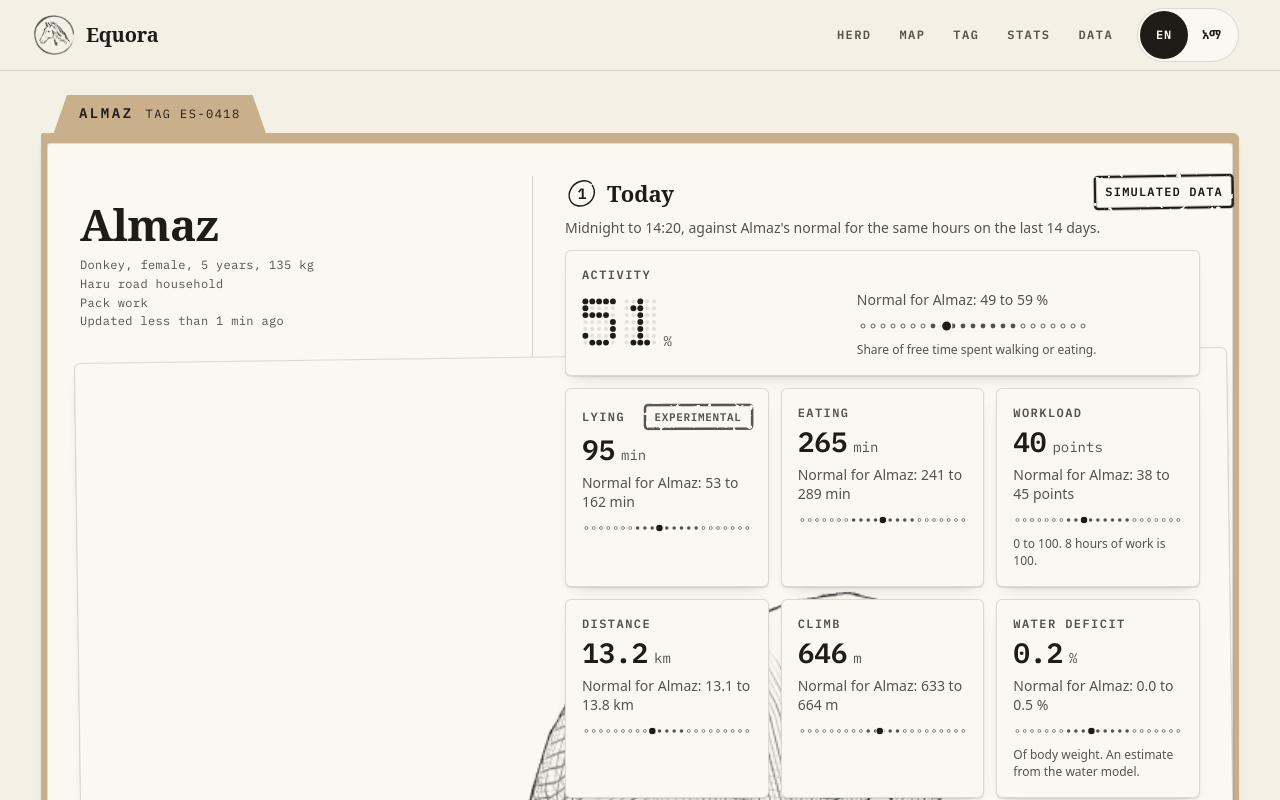
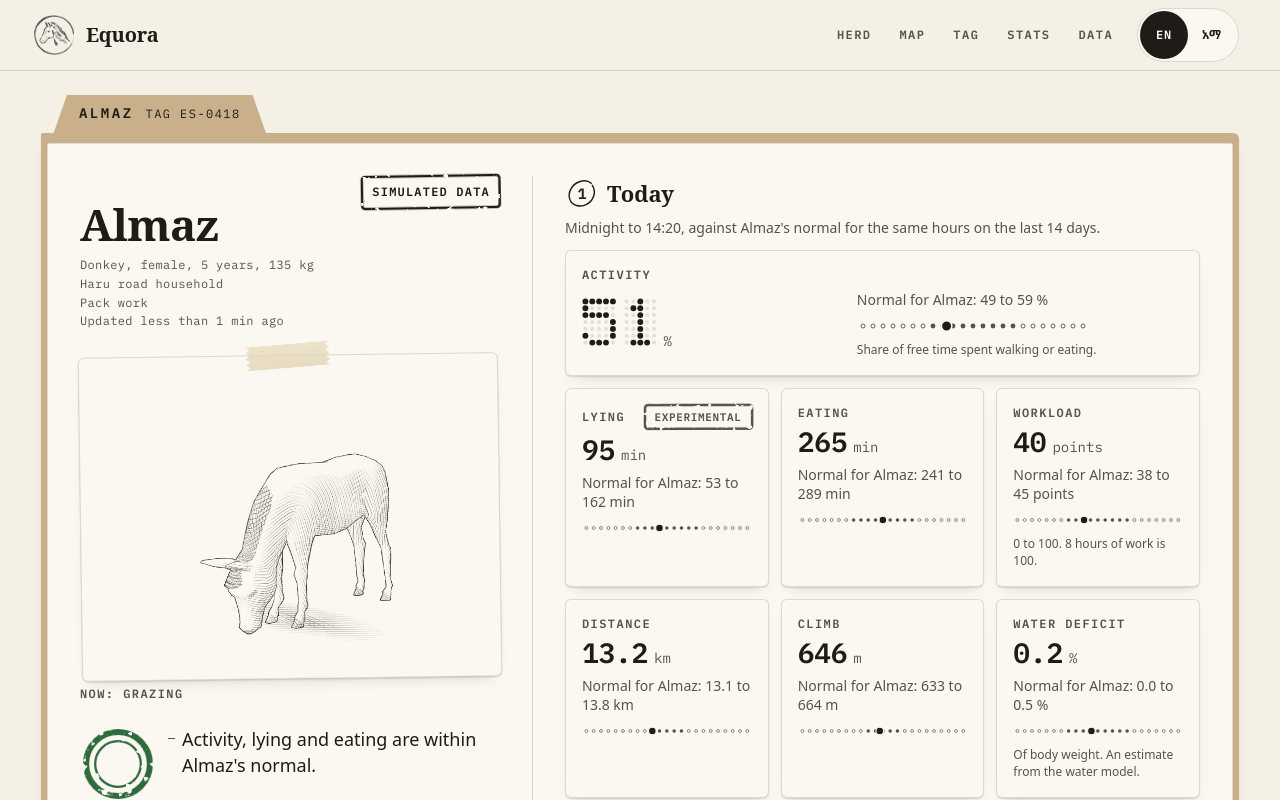
Before and after one commit to ErikLHillbom/EQUORA, a React (Vite) app: page /animal/almaz in a window 1280 px wide. Shown: the top 800 px of the page. Built offline with nearby package versions, Linux system fonts and the light colour scheme; a web font is replaced by a local one.

Commit message:
Stop the case-file drawing from growing without end

```diff
--- a/src/animal/CaseHeader.tsx
+++ b/src/animal/CaseHeader.tsx
@@ -2,7 +2,6 @@
 // sentences, and what it is doing now as a drawing taped to the page.
 import { Link } from 'react-router'
 import { useT } from '../i18n/LanguageContext'
-import { useWidth } from '../shared/charts/useWidth'
 import { MINUTE } from '../shared/lib/clock'
 import type { Animal, Assessment } from '../shared/types'
 import { MonoLabel, PostureDrawing, RectStamp, Slip, StateStamp, Tape, buttonClass } from '../shared/ui'
@@ -18,8 +17,6 @@ export function CaseHeader({ animal, assessment, now }: CaseHeaderProps) {
   const minutes = Math.floor((now - assessment.lastUpdate) / MINUTE)
   const stale = now - assessment.lastUpdate > 2 * 60 * MINUTE
   const lying = assessment.pose === 'lying'
-  // The drawing fills its frame: small beside the name on a phone, large on a computer.
-  const [artRef, artWidth] = useWidth<HTMLDivElement>(128)
   return (
     <header className="animal-header">
       <div className="animal-header__meta">
@@ -46,8 +43,8 @@ export function CaseHeader({ animal, assessment, now }: CaseHeaderProps) {
         <figure className="animal-header__drawing">
           <Slip className="animal-header__photo" padded={false}>
             <Tape placement="top" angle={-4} />
-            <div className="animal-header__art" ref={artRef}>
-              <PostureDrawing species={animal.species} pose={assessment.pose} stale={stale} width={artWidth} />
+            <div className="animal-header__art">
+              <PostureDrawing species={animal.species} pose={assessment.pose} stale={stale} width={480} className="animal-header__img" />
             </div>
           </Slip>
           <figcaption className="animal-header__pose">
--- a/src/animal/animal.css
+++ b/src/animal/animal.css
@@ -492,3 +492,17 @@
     padding: var(--space-4);
   }
 }
+
+/* The drawing fills its frame by CSS. Never measure the frame and feed the width back:
+   the image would widen the frame and the two would grow forever. */
+.animal-header__art {
+  overflow: hidden;
+}
+
+.animal-header__art .animal-header__img {
+  display: block;
+  width: 100% !important;
+  max-width: 100%;
+  height: auto !important;
+  aspect-ratio: 4 / 3;
+}
```
Also changed, not shown: 1 other file (tests, documents, lock files or other folders).
